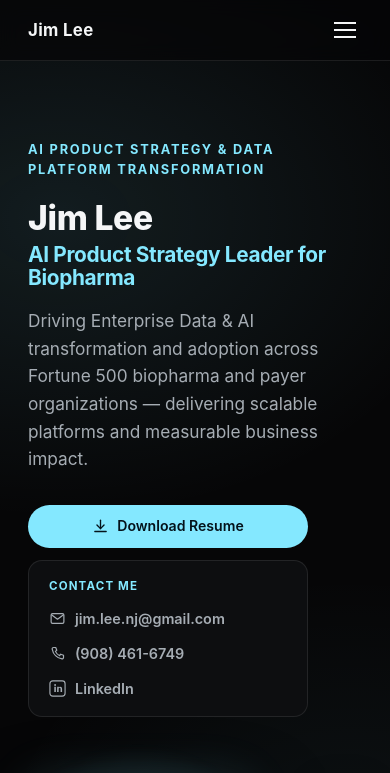
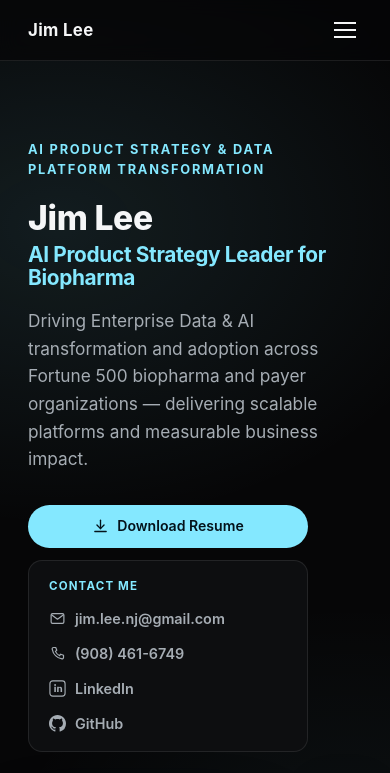
Before and after one commit to jlee1991/portfolio-site, a plain HTML site: page index.html in a window 390 px wide. Shown: the top 773 px of the page. Drawn offline with Linux system fonts and the light colour scheme.

Commit message:
Add GitHub link to contact card and chatbot
Includes GitHub alongside email, phone, and LinkedIn as a contact
option, in both the hero and closing contact sections.

```diff
--- a/index.html
+++ b/index.html
@@ -504,6 +504,10 @@
             <svg viewBox="0 0 24 24" fill="none" stroke="currentColor" stroke-width="1.6" aria-hidden="true"><rect x="1.3" y="1.3" width="21.4" height="21.4" rx="4"/><path fill="currentColor" stroke="none" d="M7.5 9.5h2.2v7.3H7.5zM8.6 8.4a1.3 1.3 0 110-2.6 1.3 1.3 0 010 2.6zM11.6 9.5h2.1v1h.03c.3-.55 1-1.13 2.1-1.13 2.25 0 2.67 1.4 2.67 3.24v4.19h-2.2V13c0-.9-.02-2.05-1.25-2.05-1.26 0-1.45.96-1.45 1.96v3.9h-2.2z"/></svg>
             LinkedIn
           </a>
+          <a class="contact-link" href="https://github.com/jlee1991" target="_blank" rel="noopener noreferrer">
+            <svg viewBox="0 0 16 16" fill="currentColor" aria-hidden="true"><path fill-rule="evenodd" clip-rule="evenodd" d="M8 0C3.58 0 0 3.58 0 8c0 3.54 2.29 6.53 5.47 7.59.4.07.55-.17.55-.38 0-.19-.01-.82-.01-1.49-2.01.37-2.53-.49-2.69-.94-.09-.23-.48-.94-.82-1.13-.28-.15-.68-.52-.01-.53.63-.01 1.08.58 1.23.82.72 1.21 1.87.87 2.33.66.07-.52.28-.87.51-1.07-1.78-.2-3.64-.89-3.64-3.95 0-.87.31-1.59.82-2.15-.08-.2-.36-1.02.08-2.12 0 0 .67-.21 2.2.82.64-.18 1.32-.27 2-.27.68 0 1.36.09 2 .27 1.53-1.04 2.2-.82 2.2-.82.44 1.1.16 1.92.08 2.12.51.56.82 1.27.82 2.15 0 3.07-1.87 3.75-3.65 3.95.29.25.54.73.54 1.48 0 1.07-.01 1.93-.01 2.2 0 .21.15.46.55.38A8.01 8.01 0 0016 8c0-4.42-3.58-8-8-8z"/></svg>
+            GitHub
+          </a>
         </div>
       </div>
     </div>
@@ -970,6 +974,10 @@
           <svg viewBox="0 0 24 24" fill="none" stroke="currentColor" stroke-width="1.6" aria-hidden="true"><rect x="1.3" y="1.3" width="21.4" height="21.4" rx="4"/><path fill="currentColor" stroke="none" d="M7.5 9.5h2.2v7.3H7.5zM8.6 8.4a1.3 1.3 0 110-2.6 1.3 1.3 0 010 2.6zM11.6 9.5h2.1v1h.03c.3-.55 1-1.13 2.1-1.13 2.25 0 2.67 1.4 2.67 3.24v4.19h-2.2V13c0-.9-.02-2.05-1.25-2.05-1.26 0-1.45.96-1.45 1.96v3.9h-2.2z"/></svg>
           LinkedIn
         </a>
+        <a class="contact-link" href="https://github.com/jlee1991" target="_blank" rel="noopener noreferrer">
+          <svg viewBox="0 0 16 16" fill="currentColor" aria-hidden="true"><path fill-rule="evenodd" clip-rule="evenodd" d="M8 0C3.58 0 0 3.58 0 8c0 3.54 2.29 6.53 5.47 7.59.4.07.55-.17.55-.38 0-.19-.01-.82-.01-1.49-2.01.37-2.53-.49-2.69-.94-.09-.23-.48-.94-.82-1.13-.28-.15-.68-.52-.01-.53.63-.01 1.08.58 1.23.82.72 1.21 1.87.87 2.33.66.07-.52.28-.87.51-1.07-1.78-.2-3.64-.89-3.64-3.95 0-.87.31-1.59.82-2.15-.08-.2-.36-1.02.08-2.12 0 0 .67-.21 2.2.82.64-.18 1.32-.27 2-.27.68 0 1.36.09 2 .27 1.53-1.04 2.2-.82 2.2-.82.44 1.1.16 1.92.08 2.12.51.56.82 1.27.82 2.15 0 3.07-1.87 3.75-3.65 3.95.29.25.54.73.54 1.48 0 1.07-.01 1.93-.01 2.2 0 .21.15.46.55.38A8.01 8.01 0 0016 8c0-4.42-3.58-8-8-8z"/></svg>
+          GitHub
+        </a>
       </div>
     </div>
   </div>
@@ -1110,7 +1118,7 @@
       id: 'contact',
       chip: 'How do I contact Jim?',
       keywords: ['contact','email','reach','linkedin','phone','hire','call','touch','resume','connect'],
-      answer: "You can reach Jim directly at jim.lee.nj@gmail.com, connect on LinkedIn (linkedin.com/in/jlee1991), or call (908) 461-6749. There's also a Download Resume button in the hero and contact sections of this page."
+      answer: "You can reach Jim directly at jim.lee.nj@gmail.com, connect on LinkedIn (linkedin.com/in/jlee1991), find him on GitHub (github.com/jlee1991), or call (908) 461-6749. There's also a Download Resume button in the hero and contact sections of this page."
     },
   ];
 
```
